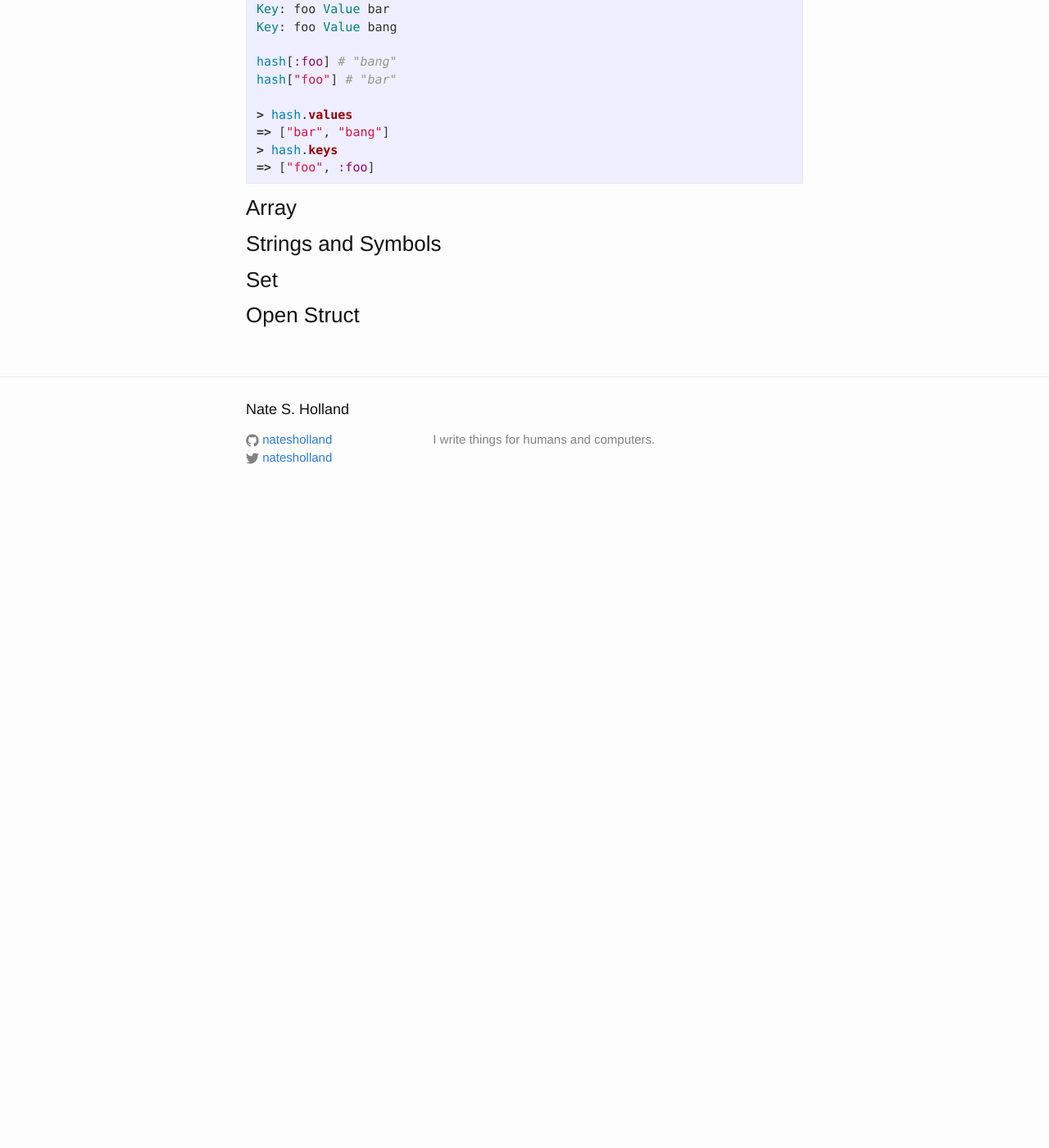
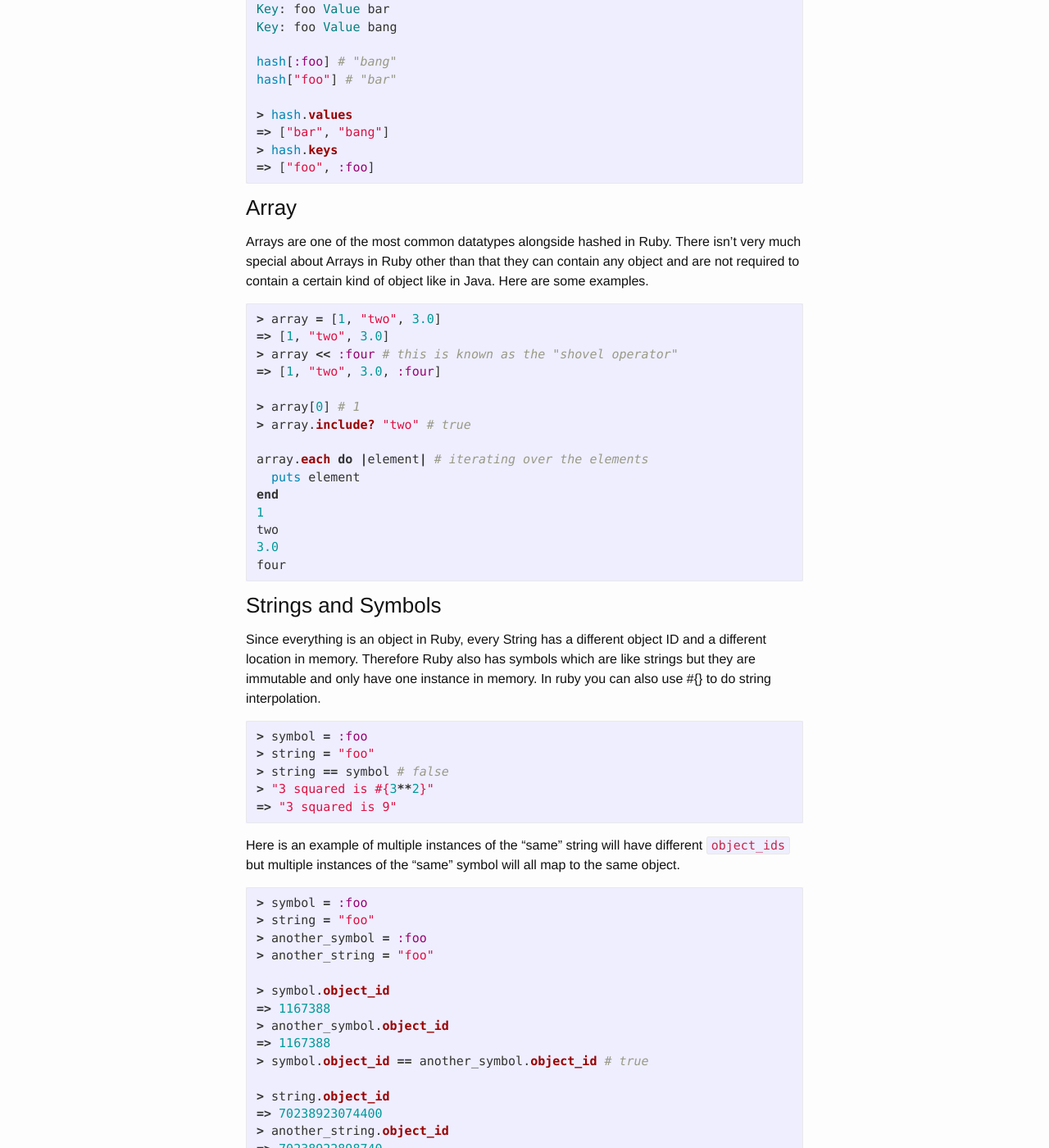
Before and after one commit to natesholland/natesholland.github.io, a Jekyll site: the page built from _pages/learning_ruby/data_types.md, in a window 1280 px wide and 1400 px high, scrolled down 515 px. Shown: the whole window at 82% size. Built offline with Jekyll 4.4.1, drawn with Linux system fonts in a browser that asks for light colours; our own code applies the rules of GitHub Pages for plain Markdown files; before the commit the page ends 1145 px from its top, so only the background shows below that; some of the changed text lies outside the part shown.

Commit message:
more datatype work

````diff
--- a/_pages/learning_ruby/data_types.md
+++ b/_pages/learning_ruby/data_types.md
@@ -41,7 +41,67 @@ hash["foo"] # "bar"
 
 ### Array
 
+Arrays are one of the most common datatypes alongside hashed in Ruby.
+There isn't very much special about Arrays in Ruby other than that they can
+contain any object and are not required to contain a certain kind of object like
+in Java.
+Here are some examples.
+
+```ruby
+> array = [1, "two", 3.0]
+=> [1, "two", 3.0]
+> array << :four # this is known as the "shovel operator"
+=> [1, "two", 3.0, :four]
+
+> array[0] # 1
+> array.include? "two" # true
+
+array.each do |element| # iterating over the elements
+  puts element
+end
+1
+two
+3.0
+four
+```
+
 ### Strings and Symbols
+
+Since everything is an object in Ruby, every String has a different object ID and a different location in memory.
+Therefore Ruby also has symbols which are like strings but they are immutable and
+only have one instance in memory.
+In ruby you can also use #{} to do string interpolation.
+
+```ruby
+> symbol = :foo
+> string = "foo"
+> string == symbol # false
+> "3 squared is #{3**2}"
+=> "3 squared is 9"
+```
+
+Here is an example of multiple instances of the "same" string will have different
+`object_ids` but multiple instances of the "same" symbol will all map to the same
+object.
+
+```ruby
+> symbol = :foo
+> string = "foo"
+> another_symbol = :foo
+> another_string = "foo"
+
+> symbol.object_id
+=> 1167388
+> another_symbol.object_id
+=> 1167388
+> symbol.object_id == another_symbol.object_id # true
+
+> string.object_id
+=> 70238923074400
+> another_string.object_id
+=> 70238922898740
+> string.object_id == another_string.object_id # false
+ ```
 
 ### Set
 
````
